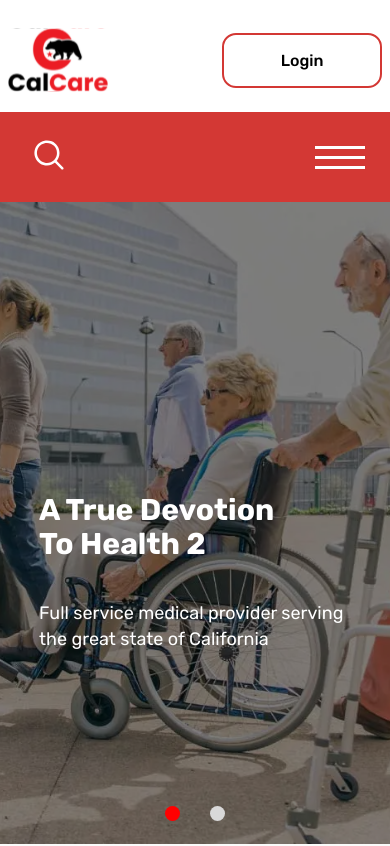
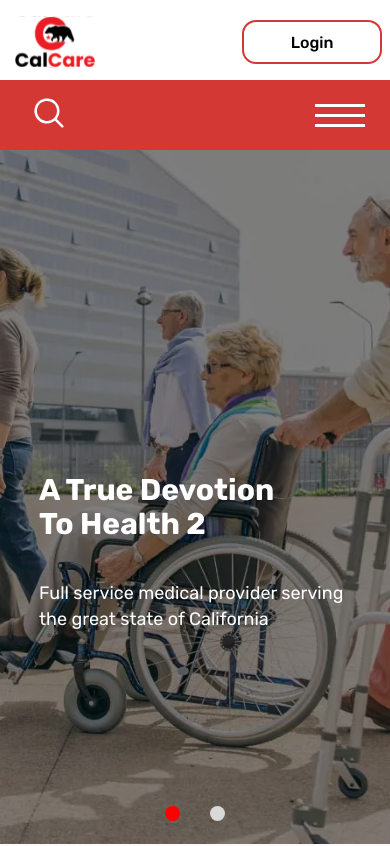
Before and after one commit to aregghaz/call-care-web, a Next.js app: page / in a window 390 px wide. Shown: the top 846 px of the page. Built offline with nearby package versions, Linux system fonts and the light colour scheme.

Commit message:
fixes header

```diff
--- a/components/general-medical-card/general-medical-card.module.scss
+++ b/components/general-medical-card/general-medical-card.module.scss
@@ -1,6 +1,14 @@
 .generalCard {
   width: 100%;
   height: 700px;
+
+  @media screen and (max-width: 800px){
+    height: 800px;
+  }
+
+  @media screen and (max-width: 550px){
+    height: 470px;
+  }
 }
 
 .generalCard {
--- a/components/header/header.module.scss
+++ b/components/header/header.module.scss
@@ -11,7 +11,14 @@ $headerHeight: 140px;
   padding: 0 10%;
   position: relative;
   z-index: 99999;
+  //border: 1px solid red;
+
+  @media screen and (max-width: 720px){
+    height: 100px;
+  }
 }
+
+
 
 .headerContent {
   width: 100%;
@@ -19,21 +26,40 @@ $headerHeight: 140px;
   display: flex;
   border: inherit;
   justify-content: space-between;
+  //border: 1px solid red;
 
   @media screen and (max-width: 720px) {
-    transform: translate3d(0,-10%,0);
+    transform: translateY(-10%);
+    height: 80px;
   }
 }
 
 .headerLeft {
-  width: 10%;
+  width: 15%;
   height: 100%;
   display: flex;
   border: inherit;
+  @media screen and (max-width: 720px){
+    width: 30%;
+    justify-content: center;
+    align-items: center;
+  }
 
   & > a {
     height: 100%;
+    display: flex;
+    align-items: center;
+    justify-content: center;
   }
+}
+
+
+@media screen and (max-width: 720px){
+  .logo{
+    width: 80px;
+    height: 80px;
+  }
+
 }
 
 .headerRight {
@@ -92,6 +118,10 @@ $headerHeight: 140px;
   border-radius: 14px;
   transition: .5s;
 
+  @media screen and (max-width: 720px){
+    width: 140px;
+    height: 44px;
+  }
   & > a {
     width: 100%;
     height: 100%;
@@ -128,6 +158,10 @@ $headerHeight: 140px;
 
   @media screen and (max-width: 1100px){
     flex-direction: row-reverse;
+  }
+
+  @media screen and (max-width: 720px){
+    height: 70px;
   }
 }
 
@@ -400,7 +434,7 @@ $headerHeight: 140px;
     height: 0px;
     background-color: #fff;
     position: absolute;
-    top: 90px;
+    top: 70px;
     transition: 0.5s;
     visibility: hidden;
   }
@@ -429,6 +463,7 @@ $headerHeight: 140px;
         flex-direction: column;
         align-items: center;
         list-style-type: none;
+        gap: 10px;
         & > li{
           width: 100%;
           height: 30px;
--- a/components/header/header.tsx
+++ b/components/header/header.tsx
@@ -64,7 +64,7 @@ const Header:FC<any> = ():React.ReactElement => {
             <div className={cls.headerContent}>
                 <div className={cls.headerLeft}>
                     <Link href={"/"}>
-                        <Image width={100} height={100} src={"/images/logo.svg"} alt={"logo"}/>
+                        <Image className={cls.logo} width={100} height={100} src={"/images/logo.svg"} alt={"logo"}/>
                     </Link>
                 </div>
                 <div className={cls.headerRight}>
--- a/pages/index.tsx
+++ b/pages/index.tsx
@@ -318,7 +318,7 @@ export default function Home(props:any) {
                       <Swiper
                           className={cls.generalSlider}
                           modules={[Navigation, Autoplay]}
-                          spaceBetween={screenSize.width > 1000 ? 200 : 50}
+                          spaceBetween={screenSize.width > 1000 ? 100 : screenSize.width > 1350 ? 50: 20}
                           loop={true}
                           slidesPerView={screenSize.width < 600 ? 1 :screenSize.width < 800 ? 1 : screenSize.width < 1300 ? 2 : 3}
                           onSlideChange={swiper => {
--- a/styles/About.module.scss
+++ b/styles/About.module.scss
@@ -8,7 +8,7 @@
 
 .aboutMain{
   width: 100%;
-  height: 80vh;
+  height: calc(100vh - 140px);
   background-image: url($aboutMain);
   background-size: cover;
 
--- a/styles/Home.module.scss
+++ b/styles/Home.module.scss
@@ -6,6 +6,10 @@
   height: calc(100vh - 140px);
   @media screen and (orientation: landscape) and (max-width: 1024px) {
     height: 500px;
+  }
+
+  @media screen and (max-width: 720px){
+    height: calc(100vh - 100px);
   }
   background-color: white;
 }
```
